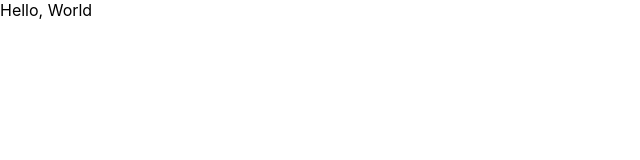
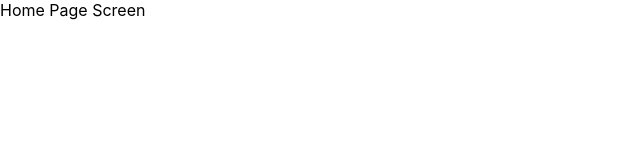
Before and after one commit to SKIConcepcion/kainthereya, a React (Create React App) app in the folder frontend/: page /home in a window 1280 px wide. Shown: the top 160 px of the page, without its empty margins (0-640 px from the left). Built offline with nearby package versions, Linux system fonts and the light colour scheme.

Commit message:
chore: better tag for login and home pages

```diff
--- a/frontend/src/pages/HomePage.js
+++ b/frontend/src/pages/HomePage.js
@@ -8,7 +8,7 @@ function HomePage() {
   return (
     <>
       <div>
-        Hello, World
+        Home Page Screen
       </div>
     </>
   );
--- a/frontend/src/pages/LoginPage.js
+++ b/frontend/src/pages/LoginPage.js
@@ -8,7 +8,7 @@ function LoginPage() {
   return (
     <>
       <div>
-        Login Page
+        Login Page Screen
       </div>
     </>
   );
```
